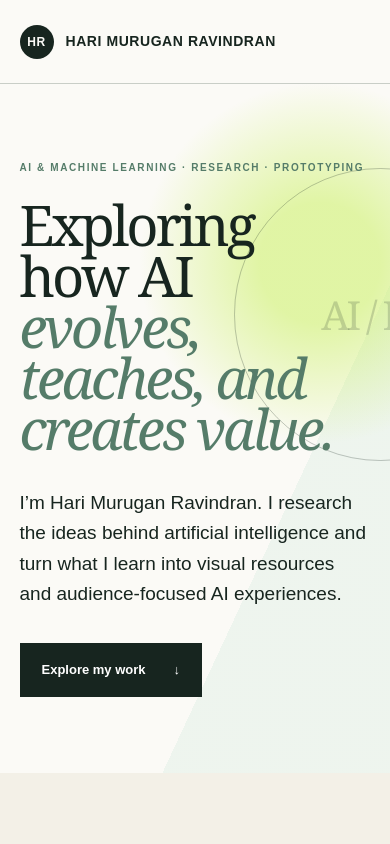
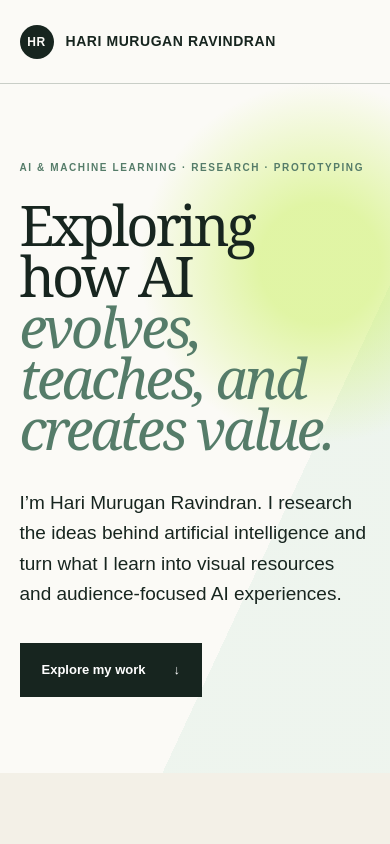
Before and after one commit to Hari-Murugan-Ravindran/portfolio, a Next.js app: page / in a window 390 px wide. Shown: the top 844 px of the page. Built offline with nearby package versions, Linux system fonts and the light colour scheme.

Commit message:
Remove AI ML hero circle

```diff
--- a/app/globals.css
+++ b/app/globals.css
@@ -11,7 +11,6 @@ a { color:inherit; text-decoration:none; }
 .navlinks { display:flex; gap:32px; font-size:13px; }
 .navlinks a:hover { text-decoration:underline; text-underline-offset:5px; }
 .hero { padding:8vh 5vw 9vh; position:relative; overflow:hidden; background:radial-gradient(circle at 82% 26%, rgba(200,240,90,.52) 0 10%, transparent 30%),linear-gradient(115deg,transparent 0 68%,rgba(169,217,196,.16) 68% 100%),var(--paper); }
-.hero:after { content:"AI / ML"; position:absolute; right:-2vw; top:7vh; width:33vw; height:33vw; border:1px solid rgba(23,37,31,.25); border-radius:50%; display:grid; place-items:center; color:rgba(23,37,31,.18); font-family:Georgia,serif; font-size:clamp(40px,7vw,100px); letter-spacing:-.07em; }
 .eyebrow,.sectionLabel { text-transform:uppercase; letter-spacing:.15em; font-size:11px; font-weight:700; }
 .heroKicker { position:relative; z-index:1; color:#557c69; text-transform:uppercase; letter-spacing:.16em; font-size:10px; font-weight:700; }
 .hero h1 { max-width:950px; margin:24px 0; font-family:Georgia,serif; font-size:clamp(56px,8vw,116px); line-height:.91; font-weight:400; letter-spacing:-.055em; position:relative; z-index:1; }
@@ -129,7 +128,7 @@ footer a { font-weight:700; }
 .coachFeatures { padding:115px 8vw; display:grid; grid-template-columns:1fr 1fr; gap:10vw; }
 .featureList { border-top:1px solid var(--line); }.featureList>div { display:grid; grid-template-columns:45px 1fr; gap:20px; padding:20px 0; border-bottom:1px solid var(--line); align-items:center; }.featureList span { color:#557c69; font-family:Georgia,serif; }.featureList p { margin:0; font-size:15px; }
 @media (max-width:760px) {
-  .navlinks { display:none; } .hero { padding-top:9vh; }.hero:after { width:75vw; height:75vw; right:-35vw; top:10vh; }
+  .navlinks { display:none; } .hero { padding-top:9vh; }
   .about,.artifactHeading,.references,.artifactsHeader,.artifactCard,.submissionHeader,.overviewHeading,.coachFeatures { grid-template-columns:1fr; } .about { padding:80px 6vw; } .pdfCallout,.projectActions { align-items:flex-start; flex-direction:column; }
   .artifactIntro,.timeline,.artifactDetails,.references { padding-left:6vw; padding-right:6vw; }
   .milestone { grid-template-columns:80px 30px 1fr; } .year { font-size:24px; }
```
